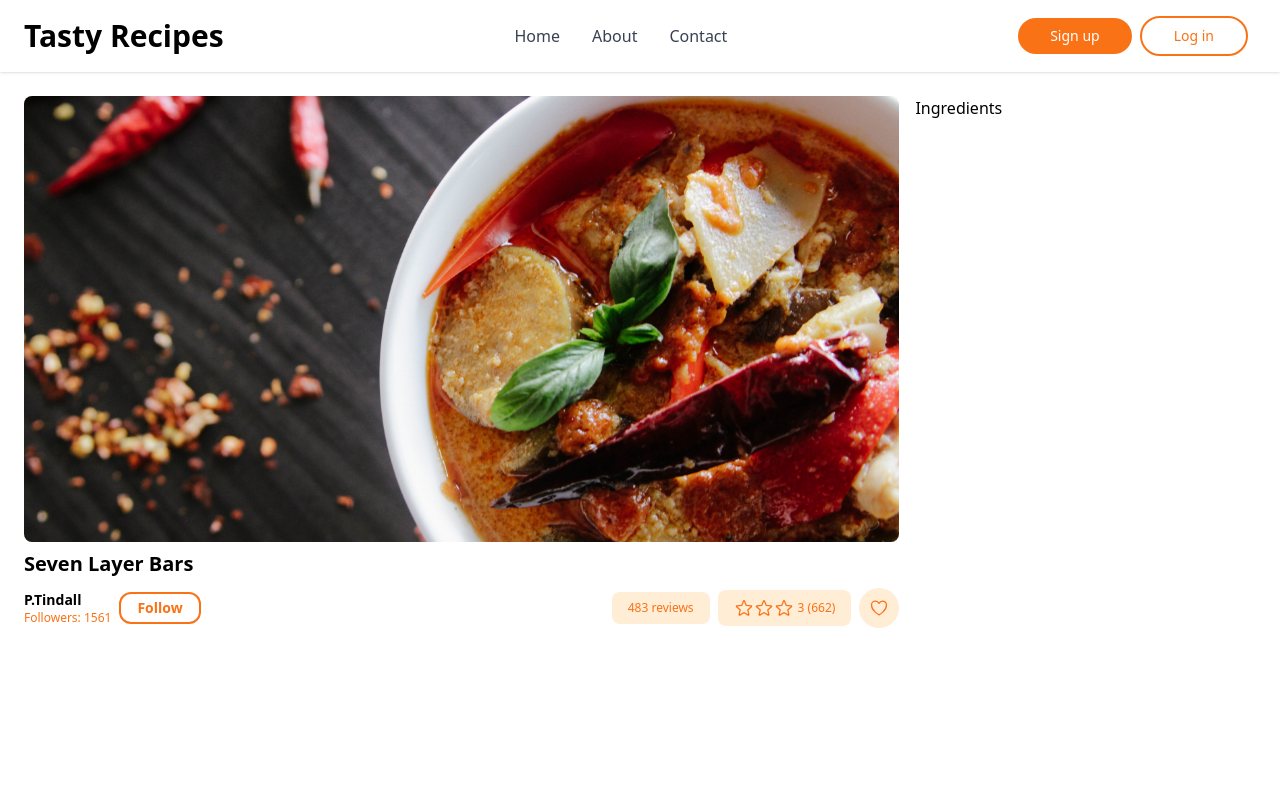
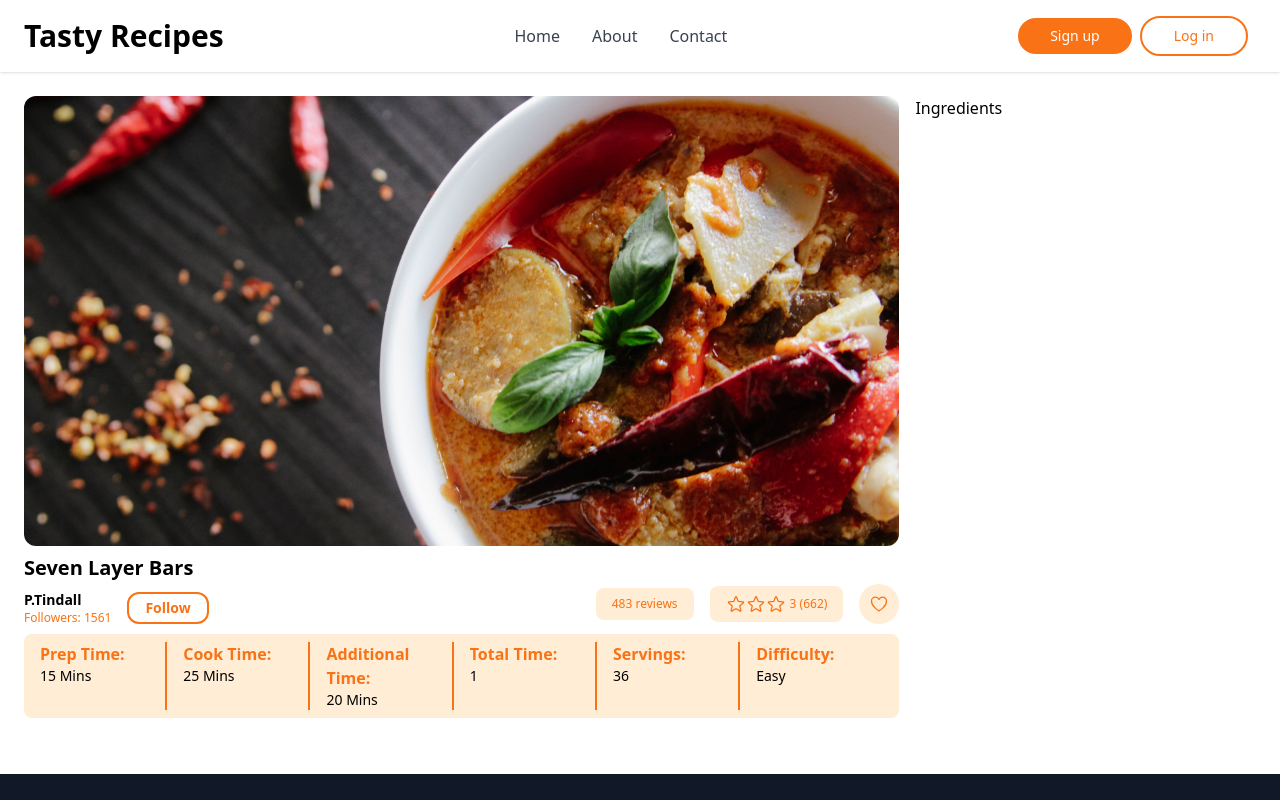
Before and after one commit to Jon-Felipe/Tasty-React, a React (Vite) app: page /recipe/1 in a window 1280 px wide. Shown: the top 800 px of the page. Built offline with nearby package versions, Linux system fonts and the light colour scheme.

Commit message:
code refactor

```diff
--- a/src/pages/SingleRecipe.tsx
+++ b/src/pages/SingleRecipe.tsx
@@ -1,6 +1,6 @@
 import React from 'react';
 import { useParams } from 'react-router-dom';
-import { StarIcon, HeartIcon } from '@heroicons/react/24/outline';
+import { HeartIcon } from '@heroicons/react/24/outline';
 
 // extras
 import { recipes } from '../utils/constants';
@@ -19,17 +19,17 @@ const SingleRecipe = () => {
 
   return (
     <article className='grid md:grid-cols-7 gap-4 max-w-screen-xl mx-auto'>
-      <section className='col-span-5'>
-        <img
-          src={foodImg}
-          alt={recipe?.text}
-          className='w-full h-2/3 object-cover rounded-lg'
-        />
+      <section className='md:col-span-5'>
+        <div className='w-full overflow-hidden'>
+          <img
+            src={foodImg}
+            alt={recipe?.text}
+            className='w-full h-[450px] rounded-xl object-cover'
+          />
+        </div>
         <h1 className='text-xl font-bold mt-2'>{recipe?.text}</h1>
-        <article className='flex flex-col md:flex-row md:justify-between'>
-          <section
-            className={`${flexRow} justify-between md:gap-2 md:order-2 mt-2.5`}
-          >
+        <div className='flex flex-col md:flex-row-reverse md:items-center md:justify-between'>
+          <section className={`${flexRow} justify-between md:gap-2 lg:gap-4`}>
             <div className='bg-orange-100 px-4 py-2 rounded-lg'>
               <p className='text-xs text-orange-500 font-medium'>
                 {recipe?.reviews} reviews
@@ -50,7 +50,7 @@ const SingleRecipe = () => {
             </div>
           </section>
           <section
-            className={`${flexRow} justify-between md:gap-2 md:order-1 mt-2.5`}
+            className={`${flexRow} justify-between md:gap-2 lg:gap-4 mt-2`}
           >
             <div>
               <h3 className='text-sm font-bold'>{recipe?.author}</h3>
@@ -60,10 +60,49 @@ const SingleRecipe = () => {
               Follow
             </button>
           </section>
-        </article>
+        </div>
+        {/* recipe details */}
+        <section className='grid grid-cols-2 md:grid-cols-3 lg:grid-cols-6 gap-2 md:gap-4 mt-2 bg-orange-100 px-4 py-2 rounded-lg'>
+          <div className='lg:border-r-2 lg:border-r-orange-500'>
+            <h3 className='font-semibold text-orange-500'>Prep Time:</h3>
+            <p className='text-sm font-medium capitalize'>
+              {recipe?.recipe_details.prep_time} mins
+            </p>
+          </div>
+          <div className='lg:border-r-2 lg:border-r-orange-500'>
+            <h3 className='font-semibold text-orange-500'>Cook Time:</h3>
+            <p className='text-sm font-medium capitalize'>
+              {recipe?.recipe_details.cook_time} mins
+            </p>
+          </div>
+          <div className='lg:border-r-2 lg:border-r-orange-500'>
+            <h3 className='font-semibold text-orange-500'>Additional Time:</h3>
+            <p className='text-sm font-medium capitalize'>
+              {recipe?.recipe_details.additional_time} mins
+            </p>
+          </div>
+          <div className='lg:border-r-2 lg:border-r-orange-500'>
+            <h3 className='font-semibold text-orange-500'>Total Time:</h3>
+            <p className='text-sm font-medium capitalize'>
+              {recipe?.recipe_details.total_time}
+            </p>
+          </div>
+          <div className='lg:border-r-2 lg:border-r-orange-500'>
+            <h3 className='font-semibold text-orange-500'>Servings:</h3>
+            <p className='text-sm font-medium capitalize'>
+              {recipe?.recipe_details.servings}
+            </p>
+          </div>
+          <div>
+            <h3 className='font-semibold text-orange-500'>Difficulty:</h3>
+            <p className='text-sm font-medium capitalize'>
+              {recipe?.recipe_details.difficulty}
+            </p>
+          </div>
+        </section>
       </section>
-      <section className='col-span-2'>
-        <h3>Ingredients</h3>
+      <section className='md:col-span-2'>
+        <h1>Ingredients</h1>
       </section>
     </article>
   );
```
